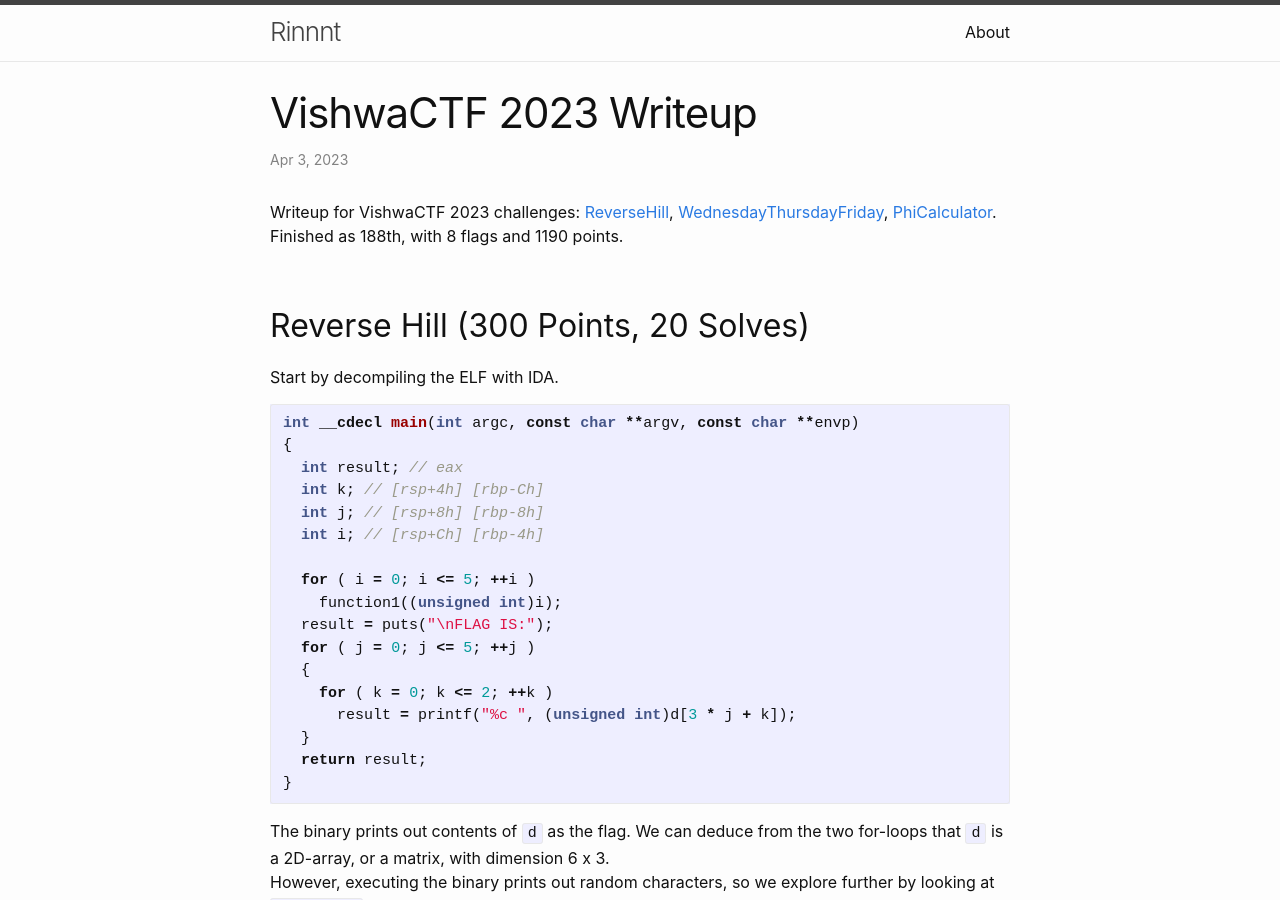
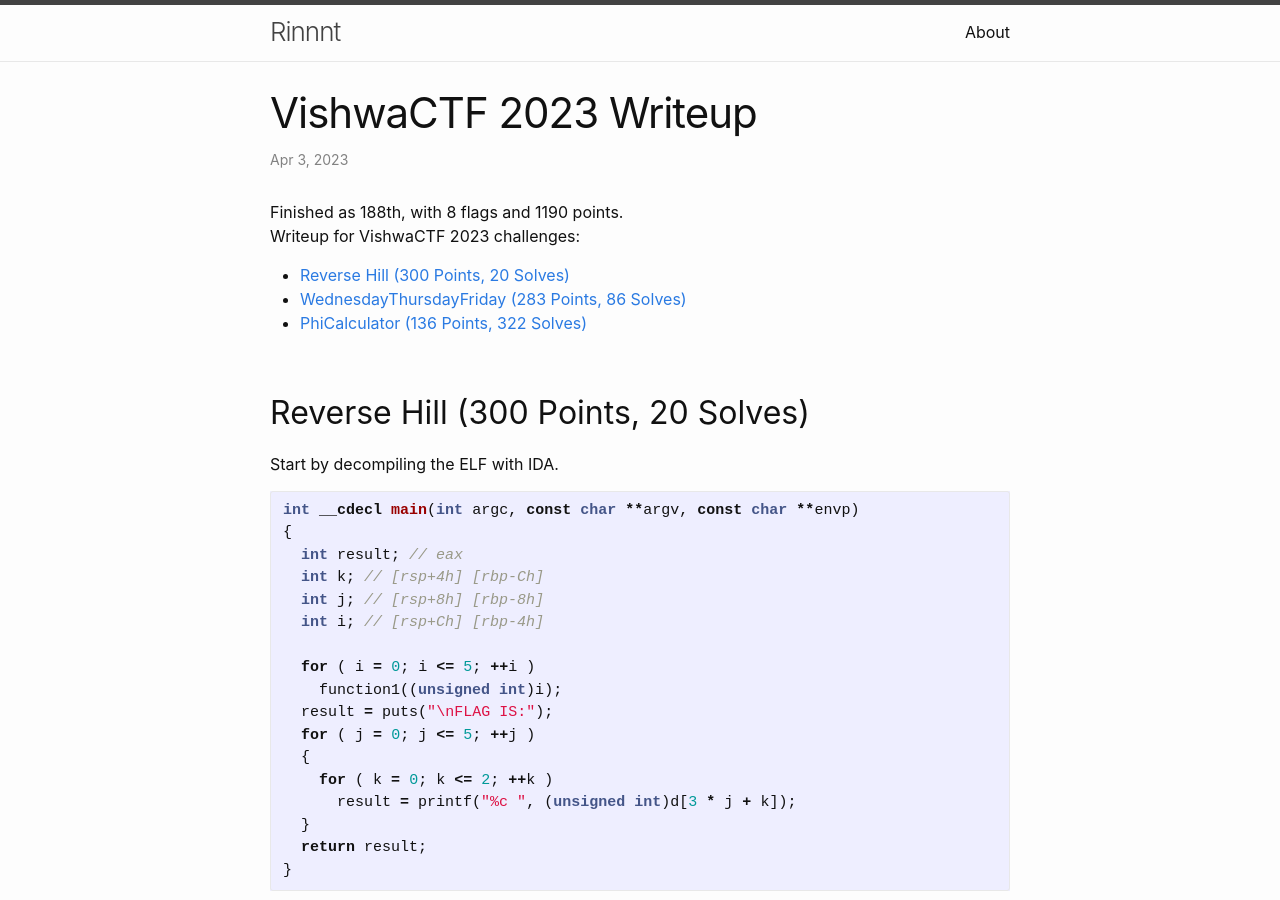
Before and after one commit to Rinnnt/Rinnnt.github.io, a Jekyll site: the page built from _posts/2023-04-03-vishwactf-2023-writeup.md, in a window 1280 px wide and 900 px high. Built offline with Jekyll 4.4.1, drawn with Linux system fonts in a browser that asks for light colours; comment, search, counter and statistics services are not loaded.

Commit message:
vishwactf header links

```diff
--- a/_posts/2023-04-03-vishwactf-2023-writeup.md
+++ b/_posts/2023-04-03-vishwactf-2023-writeup.md
@@ -6,7 +6,11 @@ categories: ctf
 excerpt_separator: <!--more-->
 ---
 
-Writeup for VishwaCTF 2023 challenges: [ReverseHill](#reverse-hill-300-points-20-solves), [WednesdayThursdayFriday](#wednesday-thursday-friday-283-points-86-solves), [PhiCalculator](#phi-calculator-136-points-322-solves). Finished as 188th, with 8 flags and 1190 points. <!--more-->
+Finished as 188th, with 8 flags and 1190 points.<br>
+Writeup for VishwaCTF 2023 challenges:
+- [Reverse Hill (300 Points, 20 Solves)](#reverse-hill-300-points-20-solves)
+- [WednesdayThursdayFriday (283 Points, 86 Solves)](#wednesday-thursday-friday-283-points-86-solves)
+- [PhiCalculator (136 Points, 322 Solves)](#phi-calculator-136-points-322-solves)<!--more-->
 
 <br>
 
```
